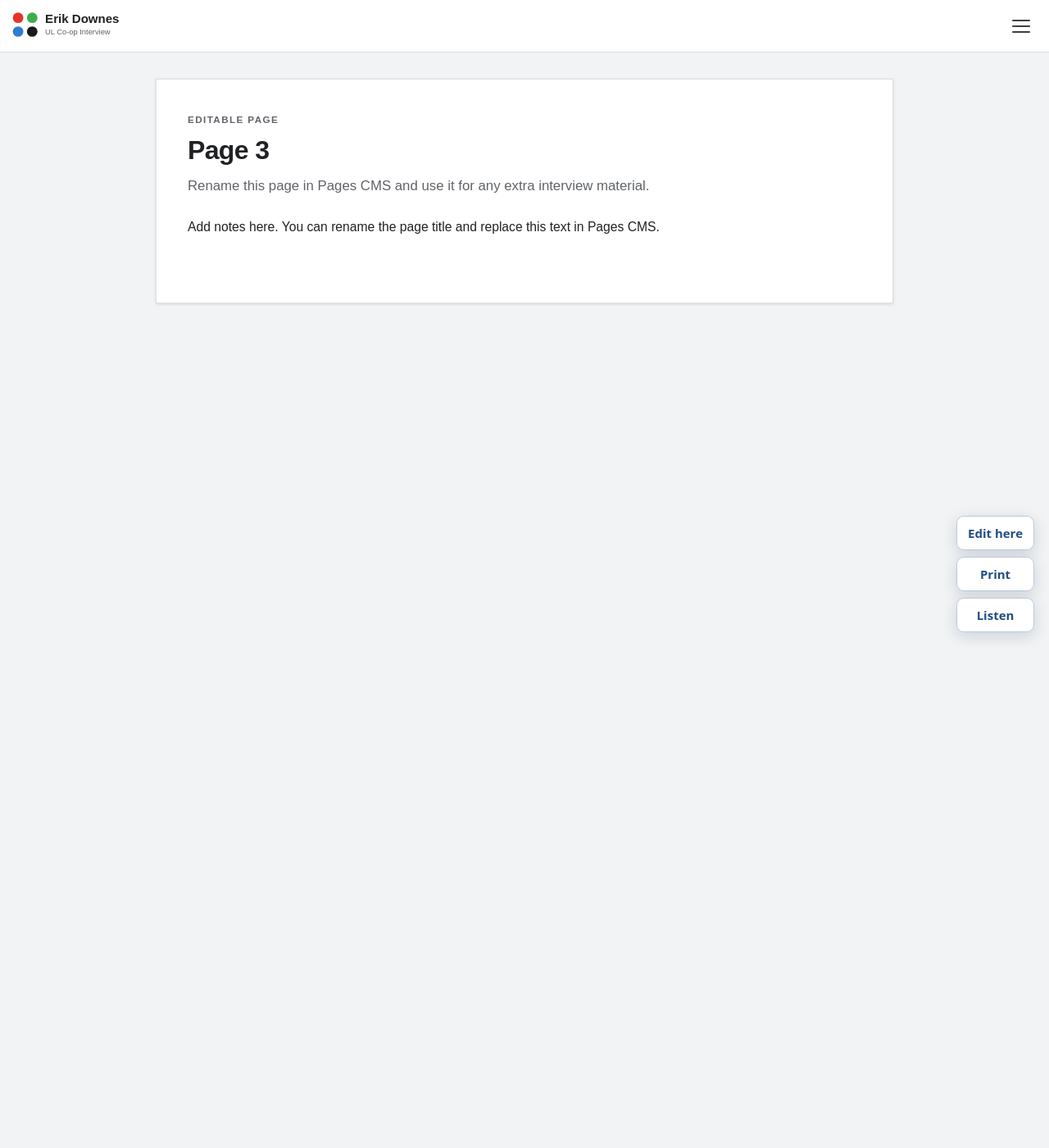
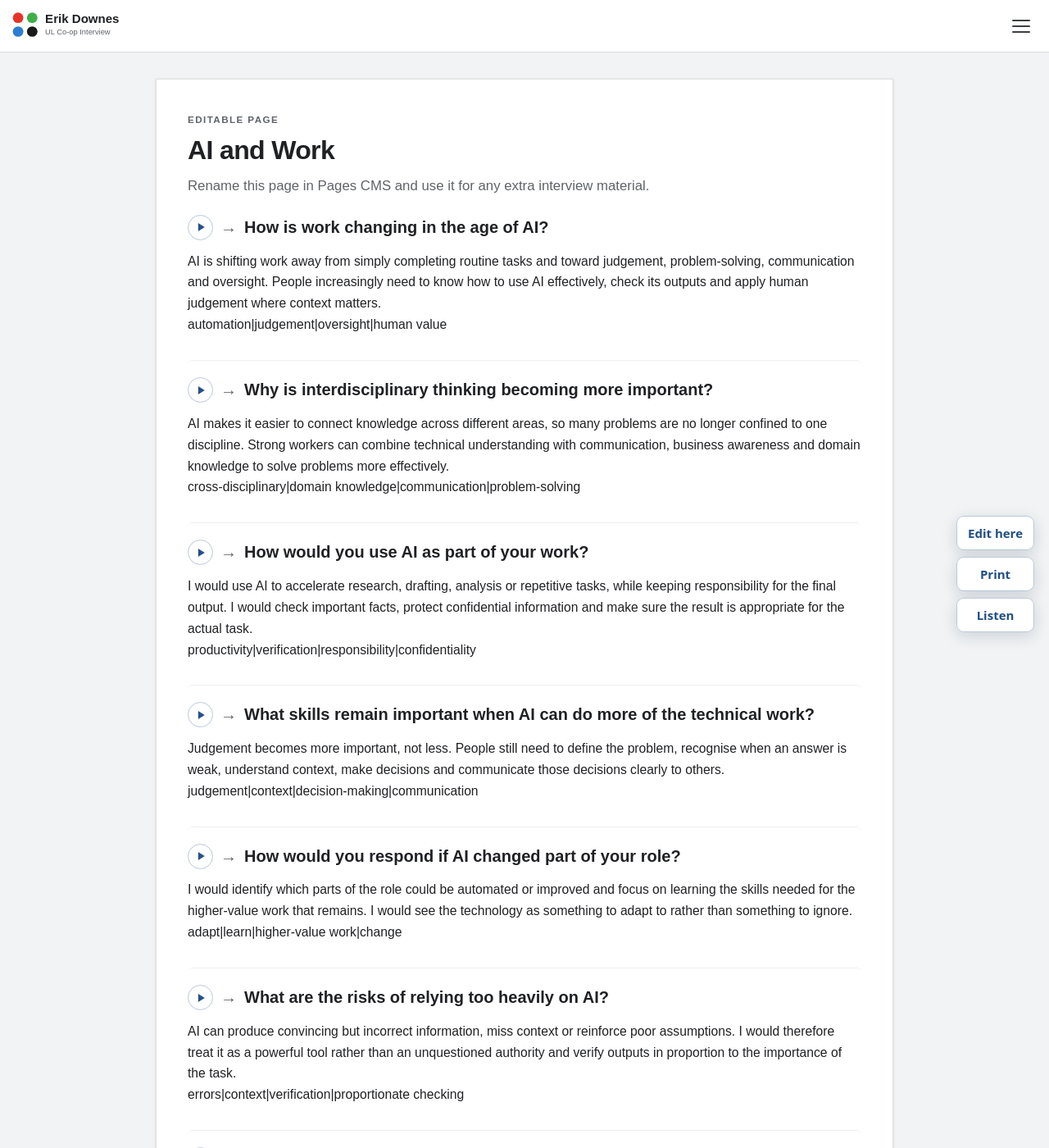
Before and after one commit to ronandownes/coop, a Jekyll site: the page built from spare-3.md, in a window 1280 px wide and 1400 px high. Shown: the whole window at 82% size. Built offline with Jekyll 4.4.1, drawn with Linux system fonts in a browser that asks for light colours; some of the changed text lies outside the part shown.

Commit message:
Update spare-3.md (via Pages CMS)

```diff
--- a/spare-3.md
+++ b/spare-3.md
@@ -1,9 +1,81 @@
 ---
 layout: doc
-title: Page 3
+title: AI and Work
 nav_order: 100
 eyebrow: EDITABLE PAGE
 intro: Rename this page in Pages CMS and use it for any extra interview material.
 ---
+## AI work era | How is work changing in the age of AI?
 
-Add notes here. You can rename the page title and replace this text in Pages CMS.
+AI is shifting work away from simply completing routine tasks and toward judgement, problem-solving, communication and oversight. People increasingly need to know how to use AI effectively, check its outputs and apply human judgement where context matters.
+automation|judgement|oversight|human value
+
+## Interdisciplinary work | Why is interdisciplinary thinking becoming more important?
+
+AI makes it easier to connect knowledge across different areas, so many problems are no longer confined to one discipline. Strong workers can combine technical understanding with communication, business awareness and domain knowledge to solve problems more effectively.
+cross-disciplinary|domain knowledge|communication|problem-solving
+
+## AI collaboration | How would you use AI as part of your work?
+
+I would use AI to accelerate research, drafting, analysis or repetitive tasks, while keeping responsibility for the final output. I would check important facts, protect confidential information and make sure the result is appropriate for the actual task.
+productivity|verification|responsibility|confidentiality
+
+## Human judgement | What skills remain important when AI can do more of the technical work?
+
+Judgement becomes more important, not less. People still need to define the problem, recognise when an answer is weak, understand context, make decisions and communicate those decisions clearly to others.
+judgement|context|decision-making|communication
+
+## Adaptability | How would you respond if AI changed part of your role?
+
+I would identify which parts of the role could be automated or improved and focus on learning the skills needed for the higher-value work that remains. I would see the technology as something to adapt to rather than something to ignore.
+adapt|learn|higher-value work|change
+
+## AI limitations | What are the risks of relying too heavily on AI?
+
+AI can produce convincing but incorrect information, miss context or reinforce poor assumptions. I would therefore treat it as a powerful tool rather than an unquestioned authority and verify outputs in proportion to the importance of the task.
+errors|context|verification|proportionate checking
+
+## Problem definition | Why is asking the right question important when using AI?
+
+AI can produce a strong answer to the wrong question, so defining the task clearly is essential. I would clarify the objective, constraints and expected output before deciding how AI could assist.
+objective|constraints|prompting|clarity
+
+## Teamwork | How might AI change the way teams work?
+
+AI can reduce time spent on routine preparation and allow teams to spend more time discussing decisions, solving problems and combining different areas of expertise. It also means teams need clear standards for when AI can be used and how its work is checked.
+collaboration|efficiency|standards|review
+
+## Learning | How do you keep your skills relevant when technology changes quickly?
+
+I would focus on durable skills such as problem-solving, communication and domain knowledge while continuously learning new tools. I would experiment with new technology in practical situations rather than trying to learn every new platform that appears.
+durable skills|continuous learning|experimentation|focus
+
+## Data literacy | Why is data literacy becoming important across different jobs?
+
+AI systems increasingly depend on data, so people need to understand what data represents, where it came from and whether conclusions are justified. Even without being a data specialist, being able to question evidence is becoming an important workplace skill.
+data|evidence|interpretation|critical thinking
+
+## Automation | How would you decide whether a task should be automated?
+
+I would look at how repetitive and predictable the task is, the consequences of an error and whether human judgement is required. Good automation removes unnecessary work without removing appropriate human oversight.
+repetition|risk|judgement|oversight
+
+## Creativity | Does AI reduce the need for creativity?
+
+I think it changes where creativity is applied. AI can generate options quickly, but people still need to recognise what is useful, combine ideas in meaningful ways and decide what fits the real-world context.
+options|selection|context|creativity
+
+## Communication | Why might communication become more valuable in an AI-enabled workplace?
+
+As technology handles more technical production, people still need to explain problems, requirements and decisions to colleagues, customers and stakeholders. Being able to translate technical information into clear language becomes particularly valuable.
+translation|stakeholders|clarity|technical communication
+
+## Responsibility | Who is responsible when work has been produced with AI?
+
+The person or organisation using the tool remains responsible for the work. Using AI should not remove accountability for accuracy, confidentiality, fairness or the consequences of a decision.
+accountability|accuracy|confidentiality|responsibility
+
+## Future of work | What do you think distinguishes someone who will succeed in an AI-enabled workplace?
+
+Someone who can combine domain expertise with adaptability, critical thinking and effective use of technology will be well placed. The strongest approach is not simply knowing how to use AI, but knowing when to use it, when to question it and when human judgement should lead.
+domain expertise|adaptability|critical thinking|judgement
```
